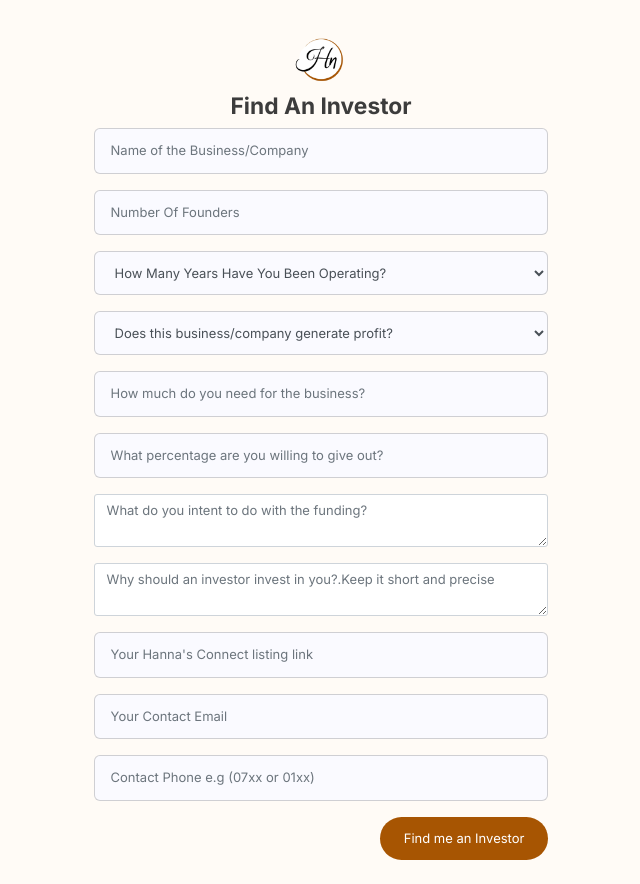
After one commit to kev254/hannasconnect-frontend, a PHP site: page /find_sponsor.php in a window 1280 px wide. The commit adds this page. Shown: the whole page, without its empty margins (319-959 px from the left). Run offline with PHP 8.4, Linux system fonts and the light colour scheme.

Commit message:
Finished find me an investor

```diff
--- /dev/null
+++ b/find_sponsor.php
@@ -0,0 +1,235 @@
+<?php
+    // Include the database connection
+    include "includes/dbconnect.php";
+   // Check if the form is submitted
+    if ($_SERVER["REQUEST_METHOD"] == "POST") {
+        $businessName = $_POST['businessname'];
+        $totalFounders=$_POST["founders"];
+        $years=$_POST["years"];
+        $profit=$_POST["profit"];
+        $amount=$_POST["amount"];
+        $percentage=$_POST["percentage"];
+        $reason=$_POST["reason"];
+        $intention=$_POST["reason"];
+        $link=$_POST["link"];
+        $email=$_POST["email"];
+        $phone=$_POST["phone"];
+
+        // For simplicity, no hashing here
+
+        $sql="CREATE TABLE IF NOT EXISTS Investors(Id INT(14) NOT NULL AUTO_INCREMENT PRIMARY KEY,businessName TEXT NOT NULL,founders INT(14) NOT NULL, years TEXT NOT NULL,profit TEXT NOT NULL ,amount DOUBLE NOT NULL, percentage FLOAT NOT NULL,intention LONGTEXT NOT NULL,reason LONGTEXT NOT NULL,link LONGTEXT NOT NULL ,email VARCHAR(100) NOT NULL,phone TEXT NOT NULL)";
+        $conn->query($sql) or die($conn->error);
+        // Check user credentials
+        $sql="INSERT INTO Investors(businessName,founders,years,profit,amount,percentage,intention,reason,link,email,phone) VALUES (?,?,?,?,?,?,?,?,?,?,?)";
+        $stmt=$conn->prepare($sql);
+        $stmt->bind_param("sissiisssss",$businessName,$totalFounders,$years,$profit,$amount,$percentage,$intention,$reason,$link,$email,$phone);
+        $stmt->execute();
+
+        if ($stmt->affected_rows>0){
+            $stmt->close();
+            $conn->close();
+            require_once "send_email.php";
+            $sendMail=new send_email();
+            $sendMail->sendInvestorEmail($businessName,$totalFounders,$years,$profit,$amount,$percentage,$intention,$reason,$link,$email,$phone);
+            echo '<script>
+alert("Request submitted. We will notify you when an investor is available");
+window.location.href="index.php";
+ </script>';
+        }else{
+            $stmt->close();
+            $conn->close();
+            header("Location","find_sponsor.php");
+        }
+
+    }
+
+    // Close the database connection
+    $conn->close();
+    ?>
+<!DOCTYPE html>
+<html lang="en">
+
+    <head>
+        <meta charset="utf-8" />
+        <title>Hanna's Connect</title>
+        <meta name="viewport" content="width=device-width, initial-scale=1, shrink-to-fit=no">
+        <meta content="" name="description" />
+        <meta content="MyraStudio" name="author" />
+        <meta http-equiv="X-UA-Compatible" content="IE=edge" />
+
+        <!-- App favicon -->
+        <link rel="shortcut icon" href="img/logo.png">
+
+        <!-- App css -->
+        <link href="assets/css/bootstrap.min.css" rel="stylesheet" type="text/css" />
+        <link href="assets/css/icons.min.css" rel="stylesheet" type="text/css" />
+        <link href="mcss/style.css" rel="stylesheet" type="text/css" />
+        <style>
+        /* Style for links */
+        a {
+            color: black; /* Replace with your desired color code */
+            text-decoration: none; /* Remove the underline, if desired */
+        }
+
+        /* Style for visited links (if needed) */
+        a:visited {
+            color: black; /* Replace with your desired visited link color */
+        }
+    </style>
+
+
+    </head>
+
+    <body class="signup-body">
+
+            <div>
+
+                    <div class="container">
+                    <div class="row justify-content-center">
+                        <div class="col-12">
+                            <div class="d-flex align-items-center min-vh-100">
+                                <div class="w-100 d-block ">
+                                    <div class="row align-items-center justify-content-around">
+
+                                    <div class="col-lg-5 col-md-6">
+                                        <div class="p-2">
+                                        <div class="row mt-4">
+                                                <div class="col-12 text-center">
+                                                    <img src="img/new/logo.png" class="footer-logo" alt="">
+
+                                                    <a href="#" class="text-dark mt-3 font-size-22 font-family-secondary">
+                                                  <h3>  <i class="mdi mdi-alpha-S-circle"></i> <b>Find An Investor</b></h3>
+                                                </a>
+                                                </div>
+                                            </div>
+
+                                            <form class="user" method="POST" action="" onsubmit="return onSubmit()">
+                                                <div class="form-group">
+                                                    <input type="text" required class="form-control form-control-user input-btn" id="businessname" placeholder="Name of the Business/Company" name="businessname">
+                                                </div>
+                                                <div class="form-group">
+
+                                                        <input type="number" required class="form-control form-control-user input-btn" id="founders" placeholder="Number Of Founders" name="founders">
+
+                                                </div>
+                                                <div class="form-group">
+
+                                                        <select type="text" required class="form-control form-control-user input-btn" id="years" name="years">
+                                                            <option selected value="0-1 years">How Many Years Have You Been Operating?</option>
+                                                            <option  value="0-1 years">0-1 years</option>
+                                                            <option  value="1-5 years">1-5 years</option>
+                                                            <option  value="5+ years">5+ years</option>
+                                                        </select>
+
+                                                </div>
+
+                                                <div class="form-group">
+
+                                                    <select type="text" required class="form-control form-control-user input-btn" id="profit" name="profit">
+                                                        <option selected value="Does this business/company generate profit?">Does this business/company generate profit?</option>
+                                                        <option  value="Yes we generate profit">Yes we generate profit</option>
+                                                        <option  value="No we are making losses">No we are making losses</option>
+                                                        <option  value="We haven't started making any income yet">We haven't started making any income yet</option>
+                                                    </select>
+
+                                                </div>
+                                                <div class="form-group">
+
+                                                    <input type="number" required class="form-control form-control-user input-btn" id="amount" placeholder="How much do you need for the business?" name="amount">
+
+                                                </div>
+                                                <div class="form-group">
+
+                                                    <input type="number" required class="form-control form-control-user input-btn" id="percentage" placeholder="What percentage are you willing to give out?" name="percentage">
+
+                                                </div>
+
+                                                <div class="form-group">
+
+                                                    <textarea required  class="form-control form-control-user" id="intention" placeholder="What do you intent to do with the funding?" name="intention"></textarea>
+
+                                                </div>
+                                                <div class="form-group">
+
+                                                    <textarea required class="form-control form-control-user" id="reason" placeholder="Why should an investor invest in you?.Keep it short and precise" name="reason"></textarea>
+
+                                                </div>
+
+
+                                                <div class="form-group">
+
+                                                    <input required type="url" class="form-control form-control-user input-btn" id="link" placeholder="Your Hanna's Connect listing link" name="link">
+
+                                                </div>
+                                                <div class="form-group">
+
+                                                    <input required type="email" class="form-control form-control-user input-btn" id="email" placeholder="Your Contact Email" name="email">
+
+                                                </div>
+                                                <div class="form-group">
+
+                                                    <input required type="tel" class="form-control form-control-user input-btn" id="phone" placeholder="Contact Phone e.g (07xx or 01xx)" name="phone">
+
+                                                </div>
+                                                <div class="form-group d-flex text-end align-items-end justify-content-end align-content-end">
+                                                    <button class="brown-btn-filled" type="submit">Find me an Investor</button>
+                                                </div>
+
+                                            </form>
+
+
+                                        </div> <!-- end .padding-5 -->
+                                    </div>
+ <!-- end col -->
+                                    </div> <!-- end row -->
+                                </div> <!-- end .w-100 -->
+                            </div> <!-- end .d-flex -->
+                        </div> <!-- end col-->
+                    </div> <!-- end row -->
+                </div>
+
+                <!-- end container -->
+            </div>
+            <!-- end page -->
+
+            <!-- jQuery  -->
+            <script>
+  function  onSubmit(){
+return true;
+    }
+    </script>
+            <script src="assets/js/jquery.min.js"></script>
+            <script src="assets/js/bootstrap.bundle.min.js"></script>
+            <script src="assets/js/waves.js"></script>
+            <script src="assets/js/simplebar.min.js"></script>
+
+            <!-- App js -->
+            <script src="assets/js/theme.js"></script>
+
+            <script>
+    function onSubmit() {
+        // Get the email and password input values
+        var email = document.querySelector('#exampleInputEmail').value;
+        var password = document.querySelector('#password').value;
+
+        // Check if both fields are not empty
+        if (email.trim() !== '' && password.trim() !== '') {
+            // Change the button text to "Please wait..."
+            document.querySelector('#login-button').value = "Please wait...";
+            // Disable the button
+            document.querySelector('#login-button').disabled = true;
+
+            // You can also show a loading spinner or perform any other necessary actions here
+
+            // Return true to submit the form
+            return true;
+        } else {
+            // If fields are empty, prevent form submission
+            return false;
+        }
+    }
+</script>
+
+        </body>
+
+        </html>
--- a/login.php
+++ b/login.php
@@ -47,7 +47,7 @@
 
     <head>
         <meta charset="utf-8" />
-        <title>HanasConnect</title>
+        <title>Hanna's Connect</title>
         <meta name="viewport" content="width=device-width, initial-scale=1, shrink-to-fit=no">
         <meta content="" name="description" />
         <meta content="MyraStudio" name="author" />
@@ -141,7 +141,7 @@
                                         </div> <!-- end .padding-5 -->
                                     </div>
  <!-- end col -->
-                                    <div class="col-lg-5 col-md-6 d-none d-md-block ">
+                                    <div class="col-lg-5 col-md-6 d-none">
                                         <img src="img/new/bg.png" class="img-fluid" alt="">
                                             <h3 class="mt-3 text-center">
                                                 Welcome back
--- a/mainNavbar.php
+++ b/mainNavbar.php
@@ -12,6 +12,7 @@
         <div class="navbar-nav ms-auto p-4 p-lg-0 align-items-center">
         <a href="blog.php" class="nav-item nav-link">Our Blog</a>
             <a href="about.php" class="nav-item nav-link">About Us</a>
+            <a href="find_sponsor.php" class="nav-item nav-link">Find An Investor<img class="" src="img/sponsor.png" width="24" height="24"></a>
             <?php
             if (session_status() == PHP_SESSION_NONE) {
                 session_start();
```
Also changed, not shown: add_listing.php (+13 -2 lines), index.php (+28 -3 lines), password_request.php (+9 -4 lines), reset_password.php (+3 -10 lines), send_email.php (added, +174 -0 lines), test.html (added, +78 -0 lines), img/giving.png (added), img/sponsor.png (added).
